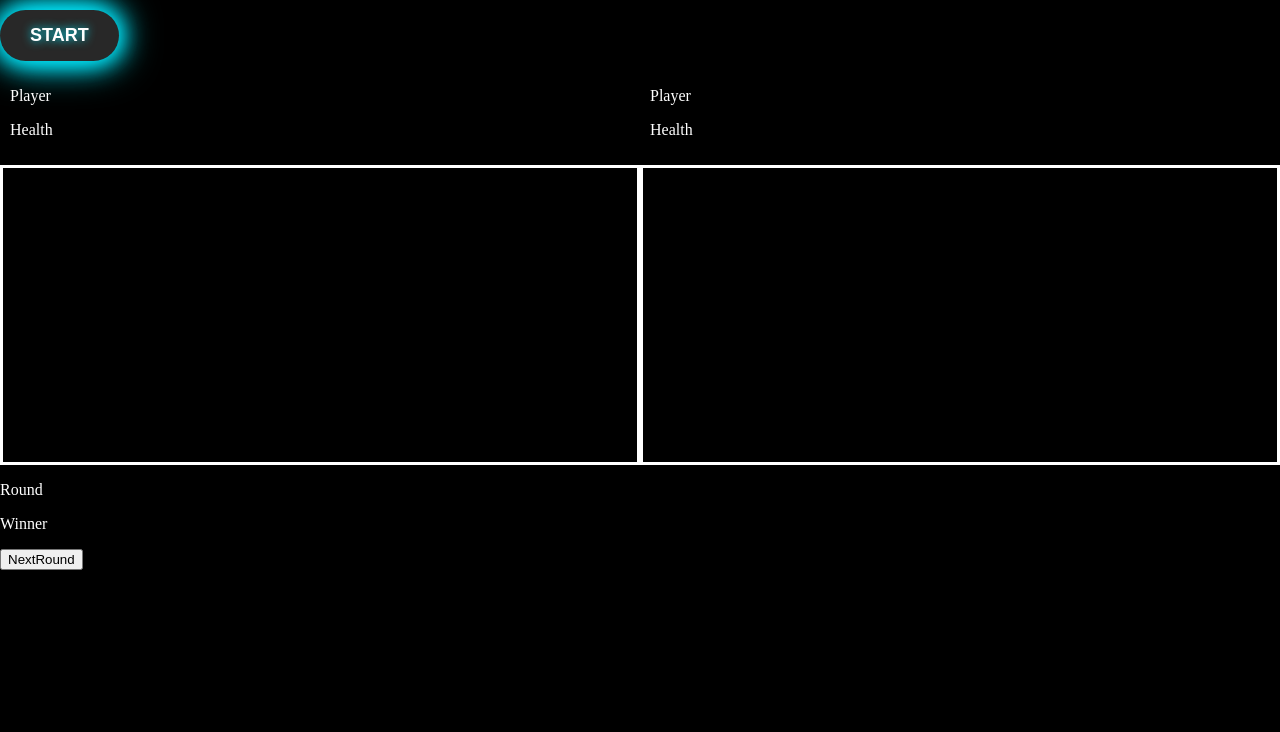
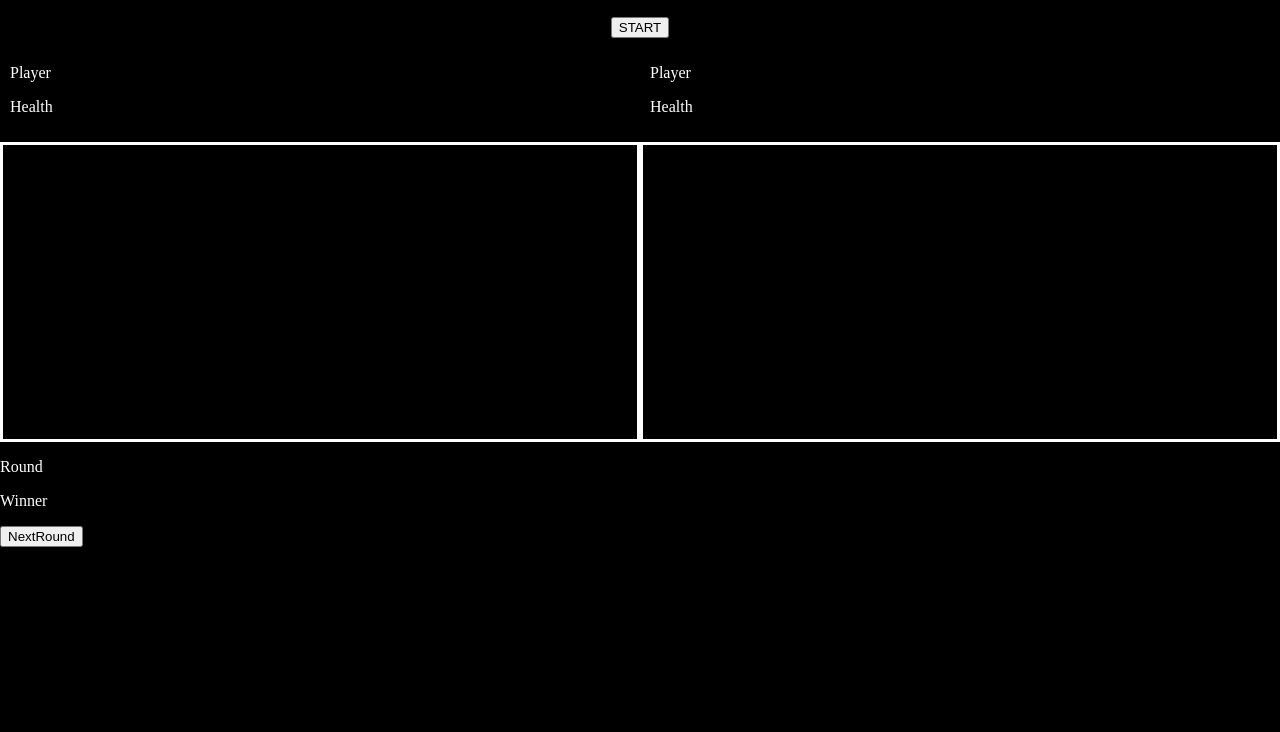
Before and after one commit to UlianaAsadulina/spacebattle, a plain HTML site: page index.html in a window 1280 px wide. Shown: the part 68-800 px from the top of the page. Drawn offline with Linux system fonts and the light colour scheme.

Commit message:
Page wireframing

```diff
--- a/index.html
+++ b/index.html
@@ -12,7 +12,7 @@
     <body>
         <div class="header">
             <p>Space Battle Game</p>
-            <button class="neon-glow-button">START</button>
+            <button>START</button>
         </div>
 
         <div class="playersInfo">
@@ -26,10 +26,12 @@
                 <p>Health</p>
             </div>
         </div>
+
         <div class="mainSpace">
             <div class="spaceship"></div>
             <div class="alien"></div>
         </div>
+
         <div class="info">
             <p>Round</p>
             <p>Winner</p>
```
